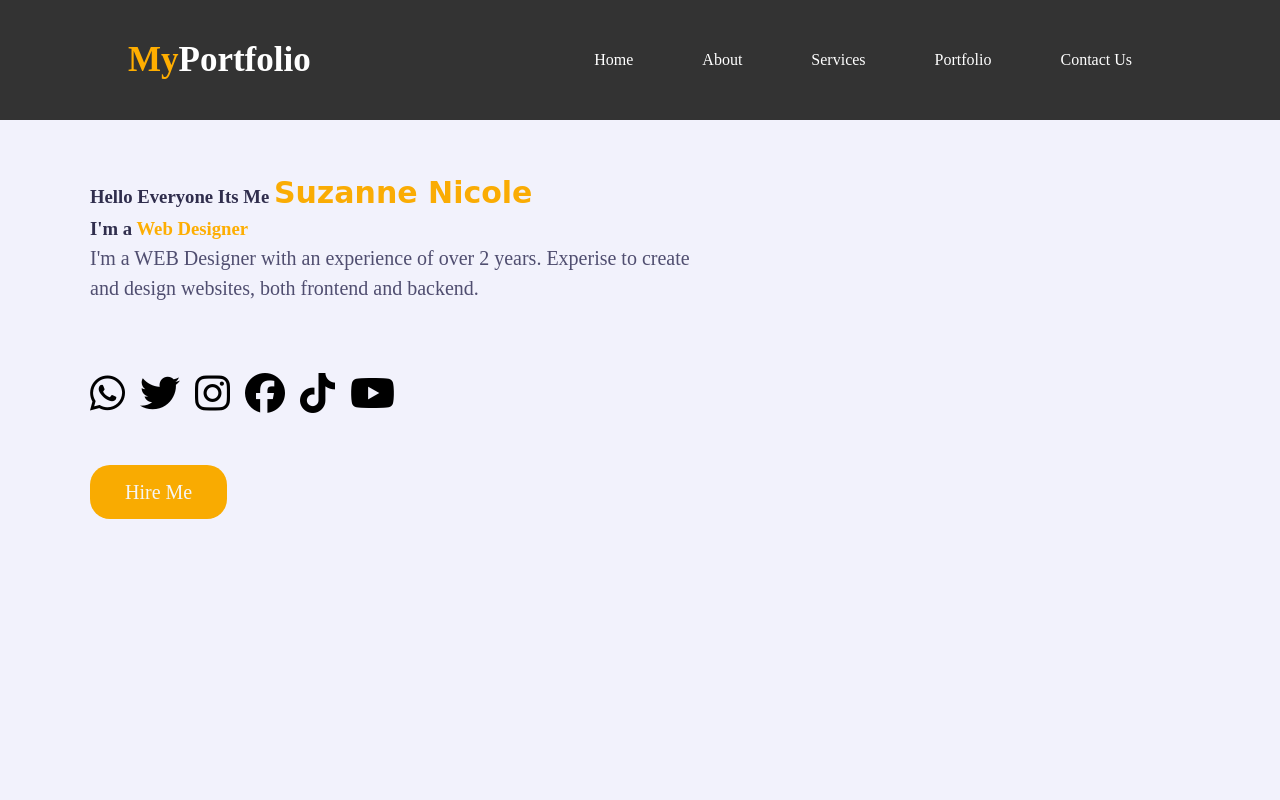
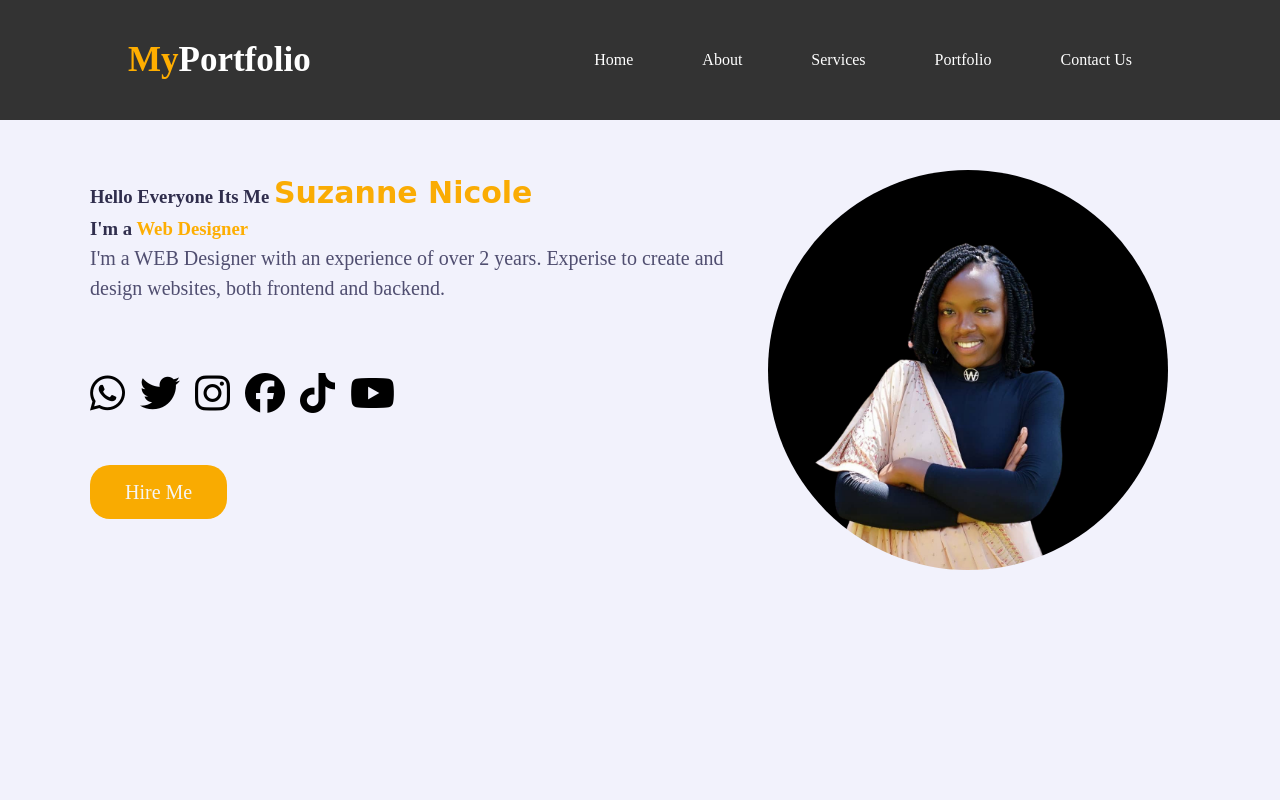
Before and after one commit to suzanne51/suzanne52, a plain HTML site: page index.html in a window 1280 px wide. Shown: the top 800 px of the page. Drawn offline with Linux system fonts and the light colour scheme; a script that the page names is missing; a web font is replaced by a local one.

Commit message:
Update index.html

```diff
--- a/index.html
+++ b/index.html
@@ -62,7 +62,7 @@
                   <a href="#contact" class="btn">Hire Me</a>
               </div>
               <div class="home-img padd-15" >
-                <img src="home.jpeg" alt="">
+                <img src="home.png" alt="">
               </div>
             </div>
             </div>
```
